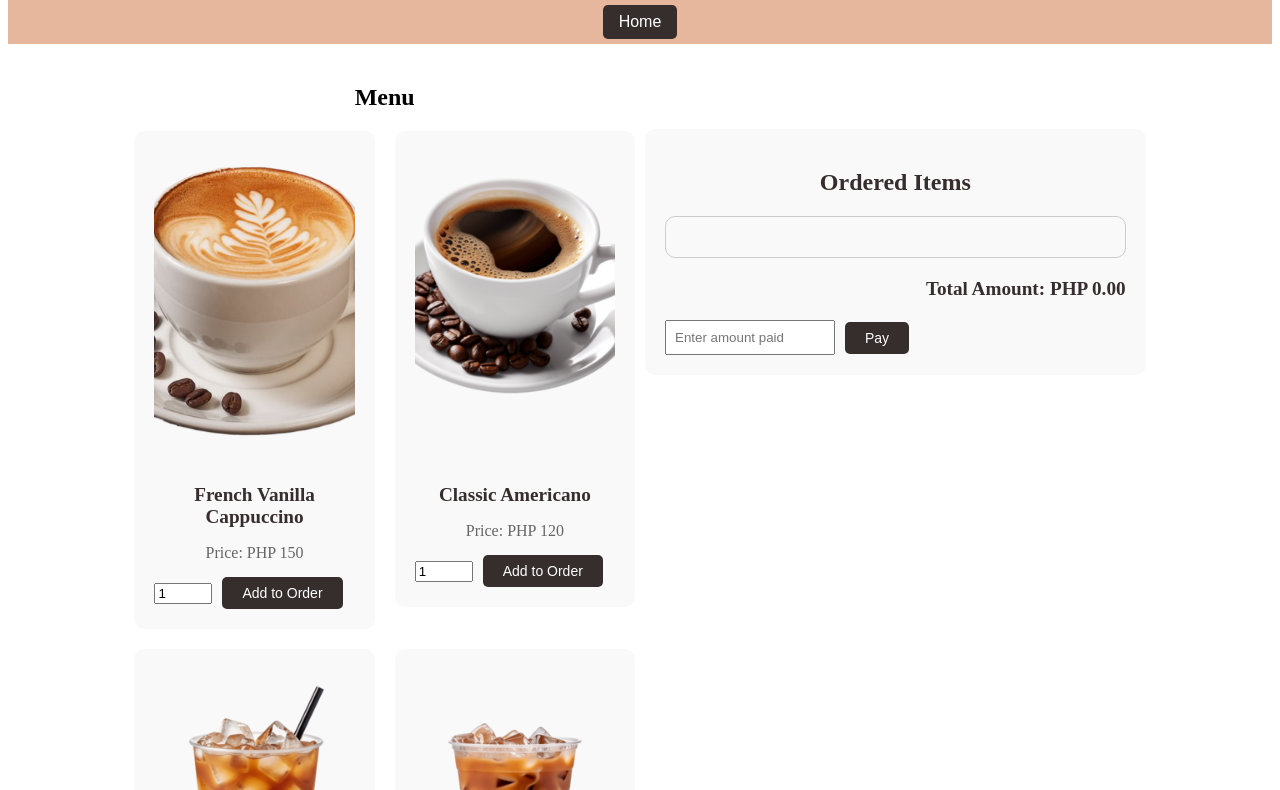
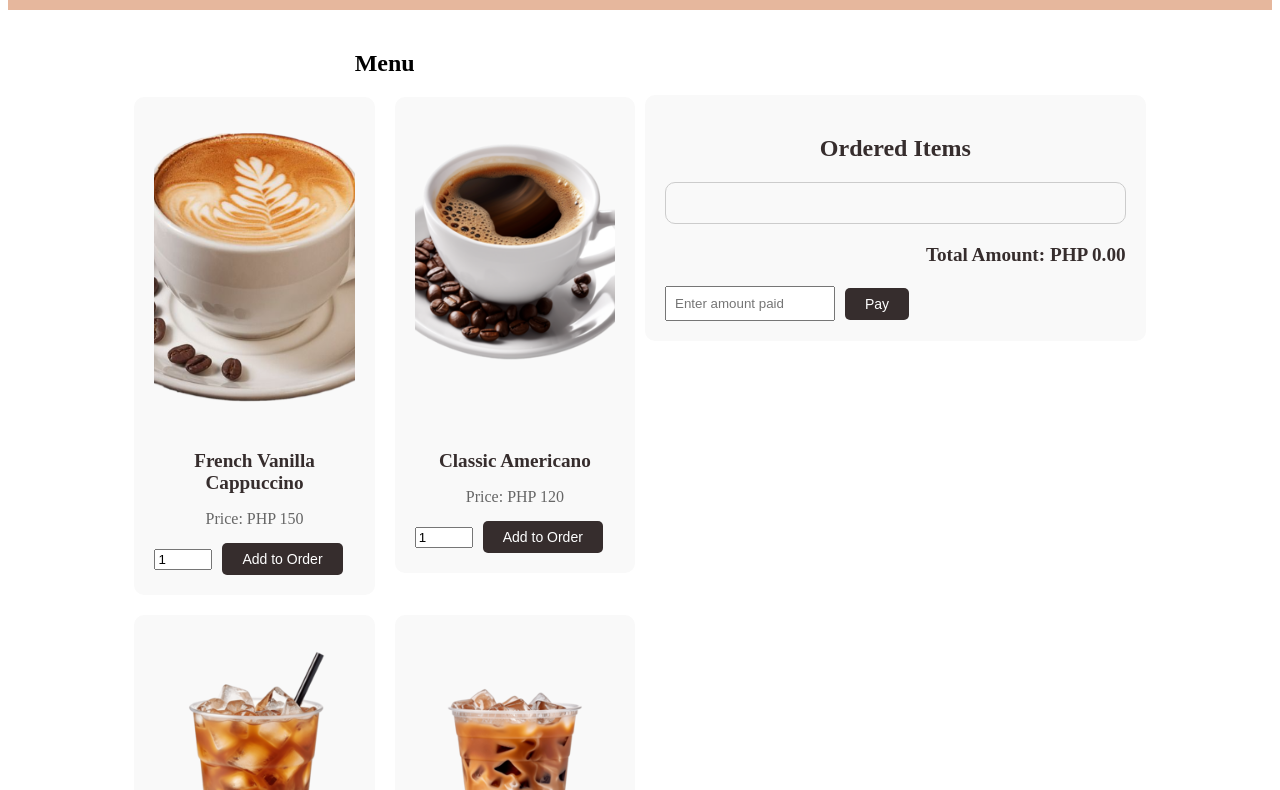
Before and after one commit to Janjaran/MultimediaMidtermPOSSystem, a plain HTML site: page index.html in a window 1280 px wide. Shown: the part 274-1064 px from the top of the page. Drawn offline with Linux system fonts and the light colour scheme.

Commit message:
Add files via upload

```diff
--- a/index.html
+++ b/index.html
@@ -14,7 +14,6 @@
     <header>
         <img src="logo.png" alt="Bean Haven Café Logo" class="logo">
         <h1>Bean Haven Cafe</h1>
-        <a href="index1.html"><button>Home</button></a>
       </header>
 
 
@@ -126,7 +125,7 @@
     <div class="ordered-items">
         <h2>Ordered Items</h2>
         <div class="ordered-items-list">
-            <!-- Ordered items will be dynamically added here -->
+
         </div>
         <div class="total-amount">
             <h3>Total Amount: PHP <span id="total-amount">0.00</span></h3>
```
